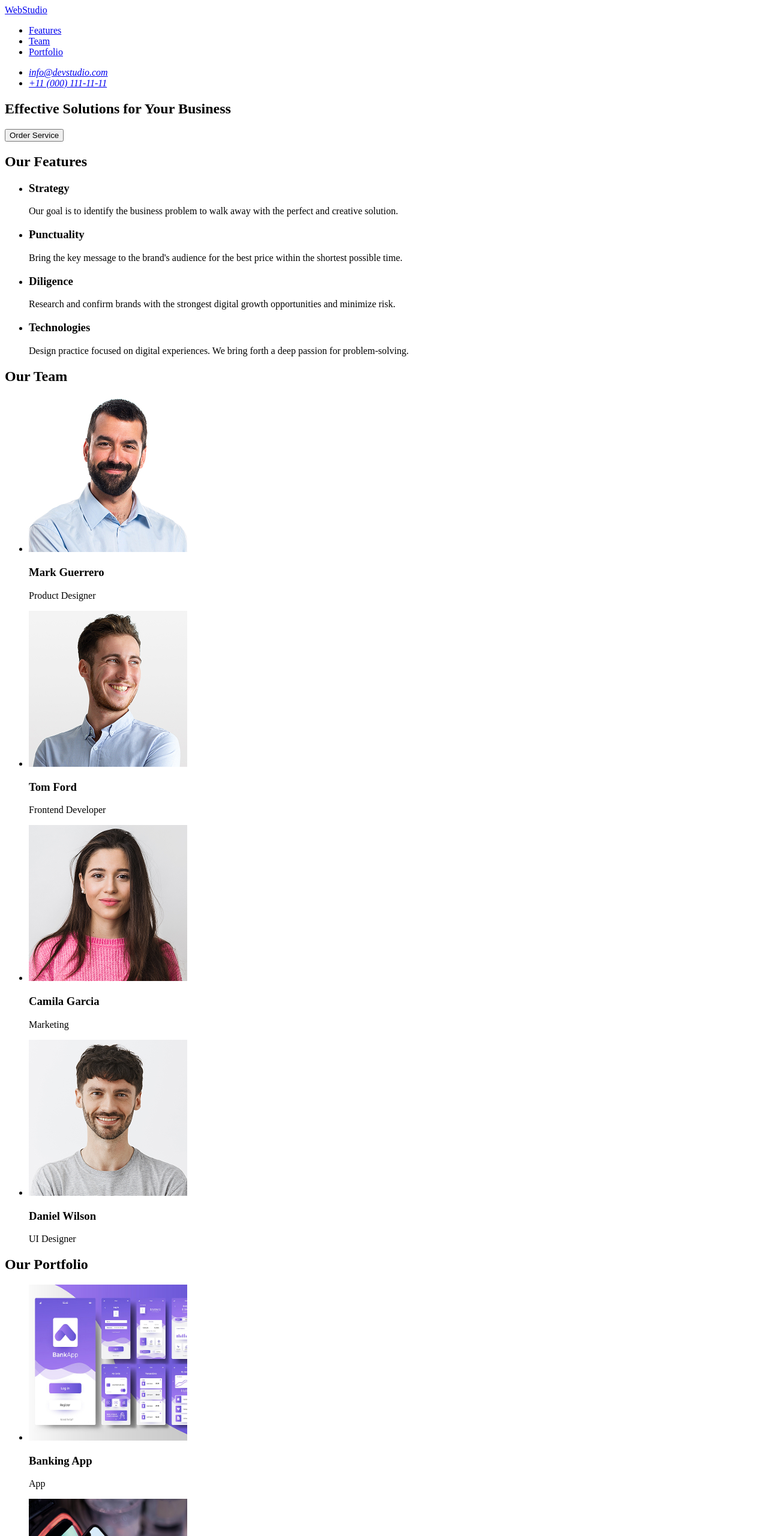
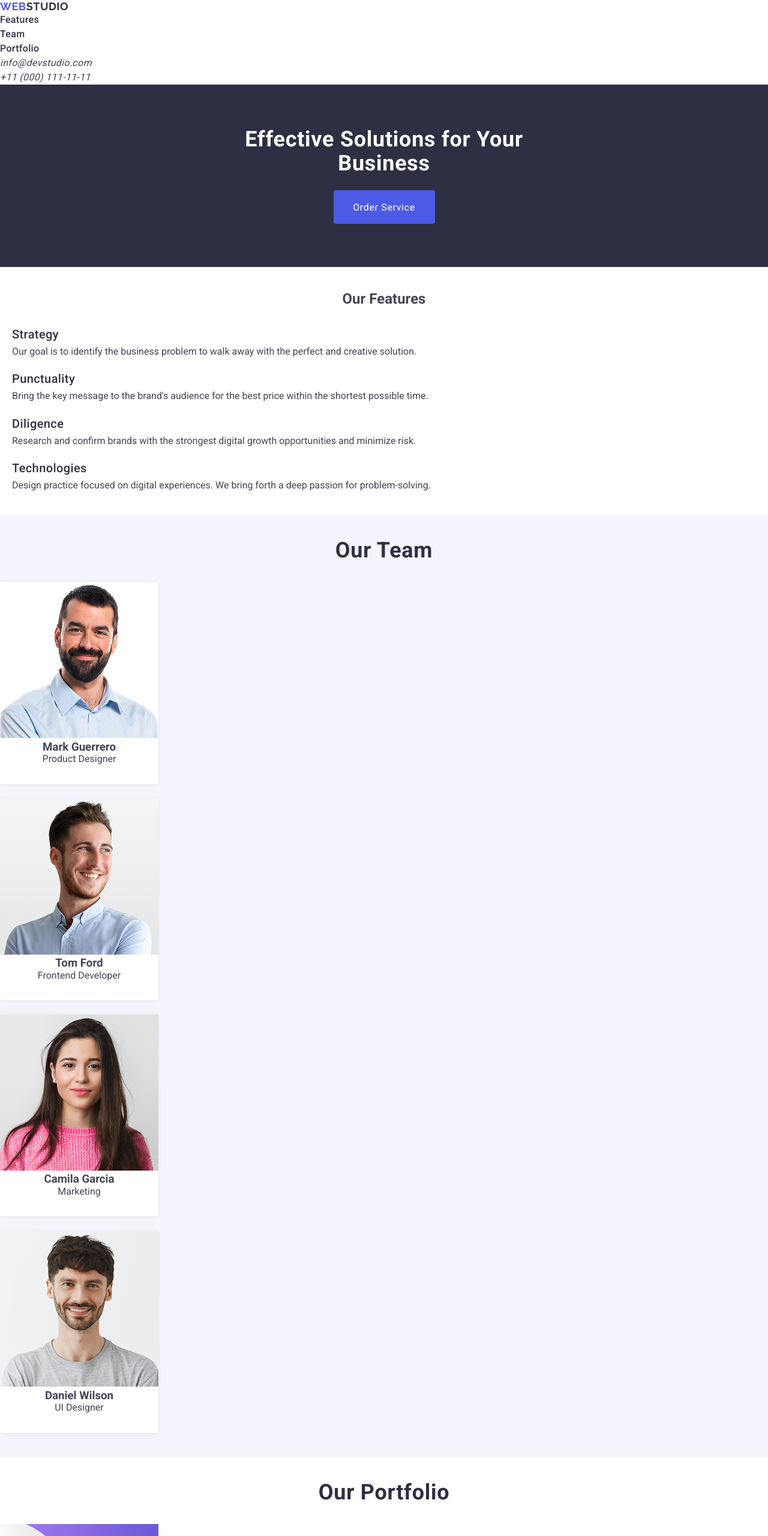
Before and after one commit to DarkNightShade21/goit-markup-hw-02, a plain HTML site: page index.html in a window 1280 px wide. Shown: the top 2560 px of the page at 60% size. Drawn offline with nearby package versions, Linux system fonts and the light colour scheme.

Commit message:
feat: complete homework 02 styles

```diff
--- /dev/null
+++ b/css/common.css
@@ -0,0 +1,31 @@
+:root {
+  --iris: #4D5AE5;
+  --ocean: #404BBF;
+  --navy-blue: #2E2F42;
+  --green: #31D0AA;
+  --slate: #434455;
+  --light-slate: #8E8F99;
+  --cornflower: #E7E9FC;
+  --cloud: #F4F4FD;
+  --white: #FFFFFF;
+}
+
+body {
+  font-family: "Roboto", sans-serif;
+  color: var(--slate);
+  background-color: var(--white);
+}
+
+h1, h2, h3, h4, p {
+  margin: 0;
+}
+
+ul {
+  list-style: none;
+  padding: 0;
+  margin: 0;
+}
+
+a {
+  text-decoration: none;
+}
--- /dev/null
+++ b/css/features.css
@@ -0,0 +1,26 @@
+#features {
+  padding: 40px 0;
+}
+
+#features h2 {
+  text-align: center;
+  margin-bottom: 32px;
+}
+
+#features li {
+  margin-bottom: 24px;
+  padding: 0 20px;
+}
+
+#features li:last-child {
+  margin-bottom: 0;
+}
+
+.features-subtitle {
+  font-weight: 500;
+  font-size: 20px;
+  line-height: 1.2;
+  letter-spacing: 0.02em;
+  color: var(--navy-blue);
+  margin-bottom: 8px;
+}
--- /dev/null
+++ b/css/footer.css
@@ -0,0 +1,31 @@
+.footer-section {
+  background-color: var(--navy-blue);
+  padding: 40px 20px;
+  text-align: left;
+}
+
+.footer-section .logo {
+  display: inline-block;
+  color: var(--iris);
+  margin-bottom: 16px;
+  font-family: "Raleway", sans-serif;
+  font-weight: 700;
+  font-size: 18px;
+  line-height: 1.17;
+  letter-spacing: 0.03em;
+  text-transform: uppercase;
+}
+
+.footer-section .logo-light {
+  color: var(--cloud);
+}
+
+.footer-text {
+  font-size: 16px;
+  line-height: 1.5;
+  letter-spacing: 0.02em;
+  color: var(--cloud);
+  max-width: 264px;
+  text-align: left;
+  margin: 0;
+}
--- /dev/null
+++ b/css/header.css
@@ -0,0 +1,39 @@
+/* Логотип */
+.logo {
+  font-family: "Raleway", sans-serif;
+  font-weight: 700;
+  font-size: 18px;
+  line-height: 1.17;
+  letter-spacing: 0.03em;
+  text-transform: uppercase;
+  color: var(--iris);
+}
+
+.logo-dark {
+  color: var(--navy-blue);
+}
+
+.nav-link {
+  font-weight: 500;
+  font-size: 16px;
+  line-height: 1.5;
+  letter-spacing: 0.02em;
+  color: var(--navy-blue);
+}
+
+.nav-link:hover,
+.nav-link:focus {
+  color: var(--ocean);
+}
+
+.contacts-link {
+  font-size: 16px;
+  line-height: 1.5;
+  letter-spacing: 0.02em;
+  color: var(--slate);
+}
+
+.contacts-link:hover,
+.contacts-link:focus {
+  color: var(--ocean);
+}
--- /dev/null
+++ b/css/hero.css
@@ -0,0 +1,50 @@
+.hero-section {
+  background-color: var(--navy-blue);
+  padding: 72px 20px;
+  /* Центрируем все элементы внутри секции */
+  text-align: center;
+}
+
+.hero-title {
+  font-size: 36px;
+  line-height: 1.11;
+  letter-spacing: 0.02em;
+  color: var(--white);
+  margin-bottom: 24px;
+  max-width: 496px;
+  /* Центрируем сам блок с заголовком на экране */
+  margin-left: auto;
+  margin-right: auto;
+}
+
+.hero-btn {
+  font-family: "Roboto", sans-serif;
+  font-weight: 50px;
+  font-size: 16px;
+  letter-spacing: 0.04em;
+  color: var(--white);
+  background-color: var(--iris);
+  cursor: pointer;
+
+  /* inline-block не дает кнопке растягиваться и позволяет text-align: center выровнять её */
+  display: inline-block;
+
+  /* Строгие размеры из макета */
+  width: 169px;
+  height: 56px;
+
+  /* Идеально центрируем текст внутри кнопки по горизонтали и вертикали */
+  text-align: center;
+  line-height: 56px;
+
+  border: none;
+  border-radius: 4px;
+
+  /* Сбрасываем внешние отступы */
+  margin: 0;
+}
+
+.hero-btn:hover,
+.hero-btn:focus {
+  background-color: var(--ocean);
+}
--- /dev/null
+++ b/css/main.css
@@ -0,0 +1,7 @@
+@import './common.css';
+@import './header.css';
+@import './hero.css';
+@import './features.css';
+@import './team.css';
+@import './portfolio.css';
+@import './footer.css';
--- /dev/null
+++ b/css/portfolio.css
@@ -0,0 +1,39 @@
+#portfolio {
+  padding: 40px 0;
+}
+
+.portfolio-title {
+  font-size: 36px;
+  line-height: 1.11;
+  text-align: center;
+  text-transform: capitalize;
+  letter-spacing: 0.02em;
+  color: var(--navy-blue);
+  margin-bottom: 32px;
+}
+
+#portfolio li {
+  margin-bottom: 48px;
+  text-align: left;
+}
+
+#portfolio li:last-child {
+  margin-bottom: 0;
+}
+
+.portfolio-subtitle {
+  font-weight: 500;
+  font-size: 20px;
+  line-height: 1.2;
+  letter-spacing: 0.02em;
+  color: var(--navy-blue);
+  margin-top: 20px;
+  margin-bottom: 8px;
+}
+
+.portfolio-text {
+  font-size: 16px;
+  line-height: 1.5;
+  letter-spacing: 0.02em;
+  color: var(--slate);
+}
--- /dev/null
+++ b/css/team.css
@@ -0,0 +1,30 @@
+.team-section {
+  background-color: var(--cloud);
+  padding: 40px 0;
+}
+
+.team-title {
+  font-size: 36px;
+  line-height: 1.11;
+  text-align: center;
+  letter-spacing: 0.02em;
+  color: var(--navy-blue);
+  margin-bottom: 32px;
+}
+
+.team-section li {
+  background-color: var(--white);
+  max-width: 264px;
+
+  margin-left: 0;
+  margin-right: 0;
+  margin-bottom: 24px;
+  text-align: center;
+  padding-bottom: 32px;
+  border-radius: 0px 0px 4px 4px;
+  box-shadow: 0px 1px 6px rgba(46, 47, 66, 0.08);
+}
+
+.team-section li:last-child {
+  margin-bottom: 0;
+}
--- a/index.html
+++ b/index.html
@@ -1,140 +1,130 @@
 <!DOCTYPE html>
 <html lang="en">
+<head>
+  <meta charset="UTF-8">
+  <meta name="viewport" content="width=device-width, initial-scale=1.0">
+  <title>WebStudio</title>
 
-<head>
-    <meta charset="UTF-8">
-    <meta name="viewport" content="width=device-width, initial-scale=1.0">
-    <meta name="description" content="webstudio project" />
-    <title>Web Studio</title>
-    <link rel="stylesheet" href="./css/common.css">
-    <link rel="stylesheet" href="./css/header.css">
-    <link rel="stylesheet" href="./css/hero.css">
-    <link rel="stylesheet" href="./css/features.css">
-    <link rel="stylesheet" href="./css/team.css">
-    <link rel="stylesheet" href="./css/portfolio.css">
-    <link rel="stylesheet" href="./css/footer.css">
-    <link rel="stylesheet" href="./css/main.css">
+  <link rel="preconnect" href="https://fonts.googleapis.com">
+  <link rel="preconnect" href="https://fonts.gstatic.com" crossorigin>
+  <link href="https://fonts.googleapis.com/css2?family=Raleway:wght@700&family=Roboto:wght@400;500;700&display=swap" rel="stylesheet">
+
+  <link rel="stylesheet" href="https://cdnjs.cloudflare.com/ajax/libs/modern-normalize/2.0.0/modern-normalize.min.css">
+
+  <link rel="stylesheet" href="./css/main.css">
 </head>
 <body>
     <header id="header">
-        <a href="./index.html">WebStudio</a>
-
+        <a href="./index.html" class="logo">Web<span class="logo-dark">Studio</span></a>
         <nav>
             <ul>
-                <li><a href="#features">Features</a></li>
-                <li><a href="#team">Team</a></li>
-                <li><a href="#portfolio">Portfolio</a></li>
+                <li><a href="#features" class="nav-link">Features</a></li>
+                <li><a href="#team" class="nav-link">Team</a></li>
+                <li><a href="#portfolio" class="nav-link">Portfolio</a></li>
             </ul>
         </nav>
-
         <address>
             <ul>
-                <li><a href="mailto:info@devstudio.com">info@devstudio.com</a></li>
-                <li><a href="tel:+110001111111">+11 (000) 111-11-11</a></li>
+                <li><a href="mailto:info@devstudio.com" class="contacts-link">info@devstudio.com</a></li>
+                <li><a href="tel:+110001111111" class="contacts-link">+11 (000) 111-11-11</a></li>
             </ul>
         </address>
     </header>
 
     <main>
-        <section id="hero">
-            <h1>Effective Solutions for Your Business</h1>
-            <button type="button">Order Service</button>
+        <section id="hero" class="hero-section">
+            <h1 class="hero-title">Effective Solutions for Your Business</h1>
+            <button type="button" class="hero-btn">Order Service</button>
         </section>
 
         <section id="features">
             <h2>Our Features</h2>
             <ul>
                 <li>
-                    <h3>Strategy</h3>
-                    <p>Our goal is to identify the business problem to walk away with the perfect and creative solution.
-                    </p>
+                    <h3 class="features-subtitle">Strategy</h3>
+                    <p class="features-text">Our goal is to identify the business problem to walk away with the perfect and creative solution.</p>
                 </li>
                 <li>
-                    <h3>Punctuality</h3>
-                    <p>Bring the key message to the brand's audience for the best price within the shortest possible
-                        time.</p>
+                    <h3 class="features-subtitle">Punctuality</h3>
+                    <p class="features-text">Bring the key message to the brand's audience for the best price within the shortest possible time.</p>
                 </li>
                 <li>
-                    <h3>Diligence</h3>
-                    <p>Research and confirm brands with the strongest digital growth opportunities and minimize risk.
-                    </p>
+                    <h3 class="features-subtitle">Diligence</h3>
+                    <p class="features-text">Research and confirm brands with the strongest digital growth opportunities and minimize risk.</p>
                 </li>
                 <li>
-                    <h3>Technologies</h3>
-                    <p>Design practice focused on digital experiences. We bring forth a deep passion for
-                        problem-solving.</p>
+                    <h3 class="features-subtitle">Technologies</h3>
+                    <p class="features-text">Design practice focused on digital experiences. We bring forth a deep passion for problem-solving.</p>
                 </li>
             </ul>
         </section>
 
-        <section id="team">
-            <h2>Our Team</h2>
+        <section id="team" class="team-section">
+            <h2 class="team-title">Our Team</h2>
             <ul>
                 <li>
                     <img src="./images/team-1.jpg" alt="Mark Guerrero" width="264" height="260" />
-                    <h3>Mark Guerrero</h3>
-                    <p>Product Designer</p>
+                    <h3 class="team-subtitle">Mark Guerrero</h3>
+                    <p class="team-text">Product Designer</p>
                 </li>
                 <li>
                     <img src="./images/team-2.jpg" alt="Tom Ford" width="264" height="260" />
-                    <h3>Tom Ford</h3>
-                    <p>Frontend Developer</p>
+                    <h3 class="team-subtitle">Tom Ford</h3>
+                    <p class="team-text">Frontend Developer</p>
                 </li>
                 <li>
                     <img src="./images/team-3.jpg" alt="Camila Garcia" width="264" height="260" />
-                    <h3>Camila Garcia</h3>
-                    <p>Marketing</p>
+                    <h3 class="team-subtitle">Camila Garcia</h3>
+                    <p class="team-text">Marketing</p>
                 </li>
                 <li>
                     <img src="./images/team-4.jpg" alt="Daniel Wilson" width="264" height="260" />
-                    <h3>Daniel Wilson</h3>
-                    <p>UI Designer</p>
+                    <h3 class="team-subtitle">Daniel Wilson</h3>
+                    <p class="team-text">UI Designer</p>
                 </li>
             </ul>
         </section>
+
         <section id="portfolio">
-            <h2>Our Portfolio</h2>
+            <h2 class="portfolio-title">Our Portfolio</h2>
             <ul>
                 <li>
-                    <img src="./images/portfolio-1.jpg" alt="Portfolio 1" width="264" height="260" />
-                    <h3>Banking App</h3>
-                    <p>App</p>
+                    <img src="./images/portfolio-1.jpg" alt="Banking App" width="264" height="260" />
+                    <h3 class="portfolio-subtitle">Banking App</h3>
+                    <p class="portfolio-text">App</p>
                 </li>
                 <li>
-                    <img src="./images/portfolio-2.jpg" alt="Portfolio 2" width="264" height="260" />
-                    <h3>Cashless Payment</h3>
-                    <p>Marketing</p>
+                    <img src="./images/portfolio-2.jpg" alt="Cashless Payment" width="264" height="260" />
+                    <h3 class="portfolio-subtitle">Cashless Payment</h3>
+                    <p class="portfolio-text">Marketing</p>
                 </li>
                 <li>
-                    <img src="./images/portfolio-3.jpg" alt="Portfolio 3" width="264" height="260" />
-                    <h3>Meditation App</h3>
-                    <p>App</p>
+                    <img src="./images/portfolio-3.jpg" alt="Meditation App" width="264" height="260" />
+                    <h3 class="portfolio-subtitle">Meditation App</h3>
+                    <p class="portfolio-text">App</p>
                 </li>
                 <li>
-                    <img src="./images/portfolio-4.jpg" alt="Portfolio 4" width="264" height="260" />
-                    <h3>Taxi Service</h3>
-                    <p>Marketing</p>
+                    <img src="./images/portfolio-4.jpg" alt="Taxi Service" width="264" height="260" />
+                    <h3 class="portfolio-subtitle">Taxi Service</h3>
+                    <p class="portfolio-text">Marketing</p>
                 </li>
                 <li>
-                    <img src="./images/portfolio-5.jpg" alt="Portfolio 5" width="264" height="260" />
-                    <h3>Screen Illustration</h3>
-                    <p>Design</p>
+                    <img src="./images/portfolio-5.jpg" alt="Screen Illustration" width="264" height="260" />
+                    <h3 class="portfolio-subtitle">Screen Illustration</h3>
+                    <p class="portfolio-text">Design</p>
                 </li>
                 <li>
-                    <img src="./images/portfolio-6.jpg" alt="Portfolio 6" width="264" height="260" />
-                    <h3>Online Courses</h3>
-                    <p>Marketing
-
-                    </p>
+                    <img src="./images/portfolio-6.jpg" alt="Online Courses" width="264" height="260" />
+                    <h3 class="portfolio-subtitle">Online Courses</h3>
+                    <p class="portfolio-text">Marketing</p>
                 </li>
             </ul>
         </section>
     </main>
 
-    <footer id="footer">
-        <a href="./index.html">WebStudio</a>
-        <p>Increase the flow of customers and sales for your business with digital marketing & growth solutions.</p>
+    <footer id="footer" class="footer-section">
+        <a href="./index.html" class="logo">Web<span class="logo-light">Studio</span></a>
+        <p class="footer-text">Increase the flow of customers and sales for your business with digital marketing & growth solutions.</p>
     </footer>
 </body>
-
 </html>
```
Also changed, not shown: 1 other file.
